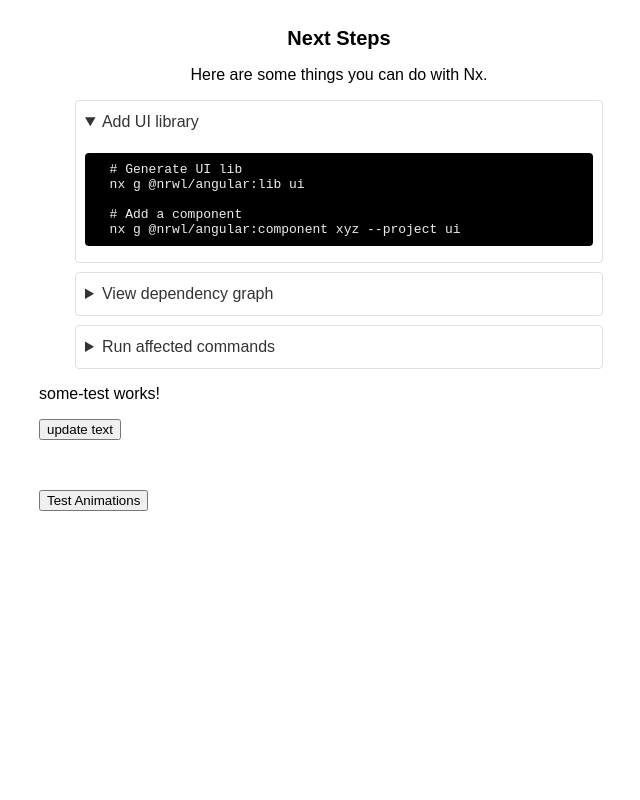
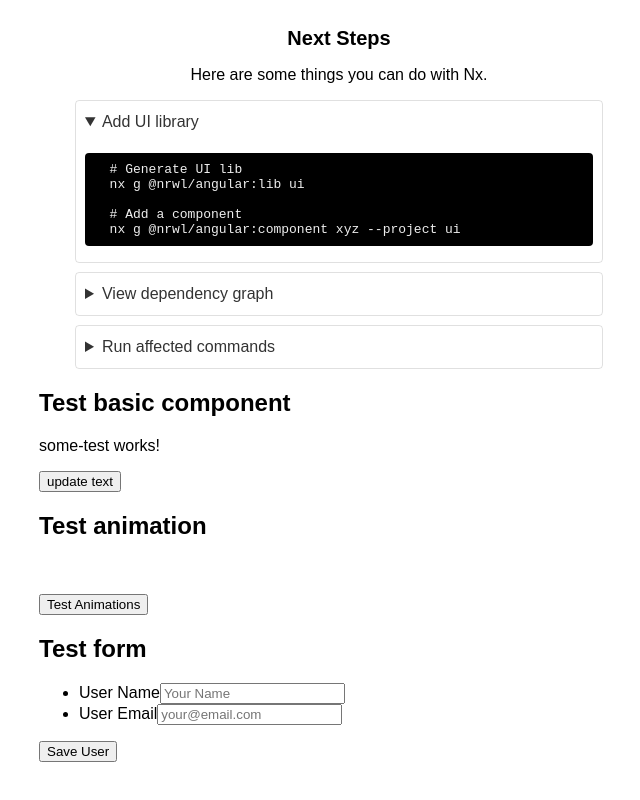
Before and after one commit to GanjaGanja/angular-nx-test, an Angular app: page / in a window 1280 px wide. Shown: the part 527-1327 px from the top of the page, without its empty margins (301-941 px from the left). Before the commit the page ends 1088 px from the top, so only its background shows below. Built offline with nearby package versions, Linux system fonts and the light colour scheme.

Commit message:
improve template, add form component and e2e test

```diff
--- a/apps/test-nxapp/src/app/some-test/some-test.component.html
+++ b/apps/test-nxapp/src/app/some-test/some-test.component.html
@@ -1,7 +1,30 @@
+<section>
+  <h2>Test basic component</h2>
   <p>{{ someText }}</p>
   <button (click)="updateText()">update text</button>
+</section>
 
+<section>
+  <h2>Test animation</h2>
   <div [@popOverState]="popupStateName" data-cy="text-popup">
     <p>Test animated message</p>
   </div>
   <button (click)="togglePopup()" data-cy="button-toggle-popup">Test Animations</button>
+</section>
+
+<section>
+  <h2>Test form</h2>
+  <form action="/api/new-user" method="POST" data-cy="form">
+    <ul>
+      <li>
+        <label for="user-name-input">User Name</label>
+        <input id="user-name-input" type="text" name="username" placeholder="Your Name" required />
+      </li>
+      <li>
+        <label for="name-email-input">User Email</label>
+        <input id="name-email-input" type="email" name="email" placeholder="your@email.com" required />
+      </li>
+    </ul>
+    <button>Save User</button>
+  </form>
+</section>
```
Also changed, not shown: 1 other file (tests, documents, lock files or other folders). Lines whose indentation alone changed are shown as unchanged.
